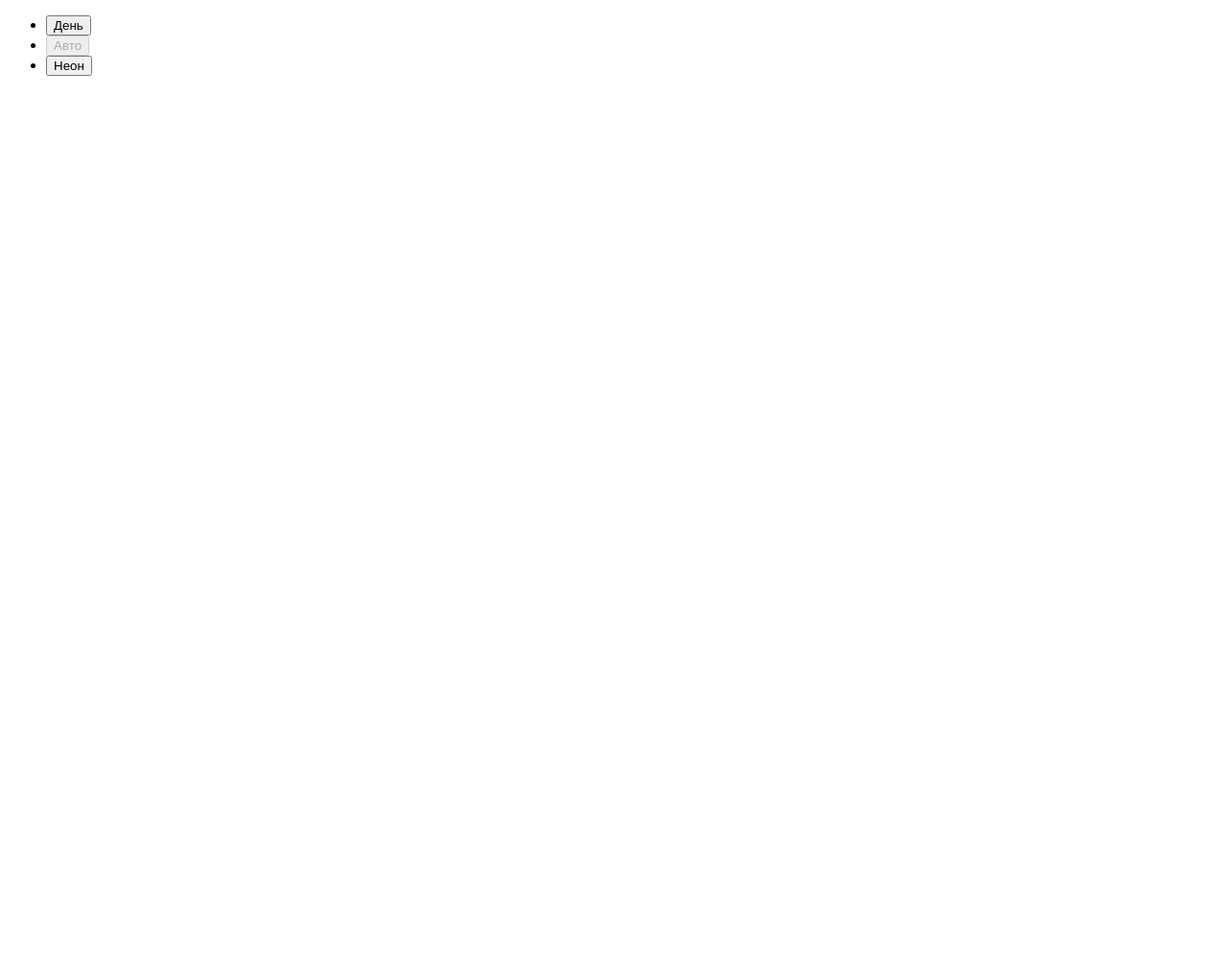
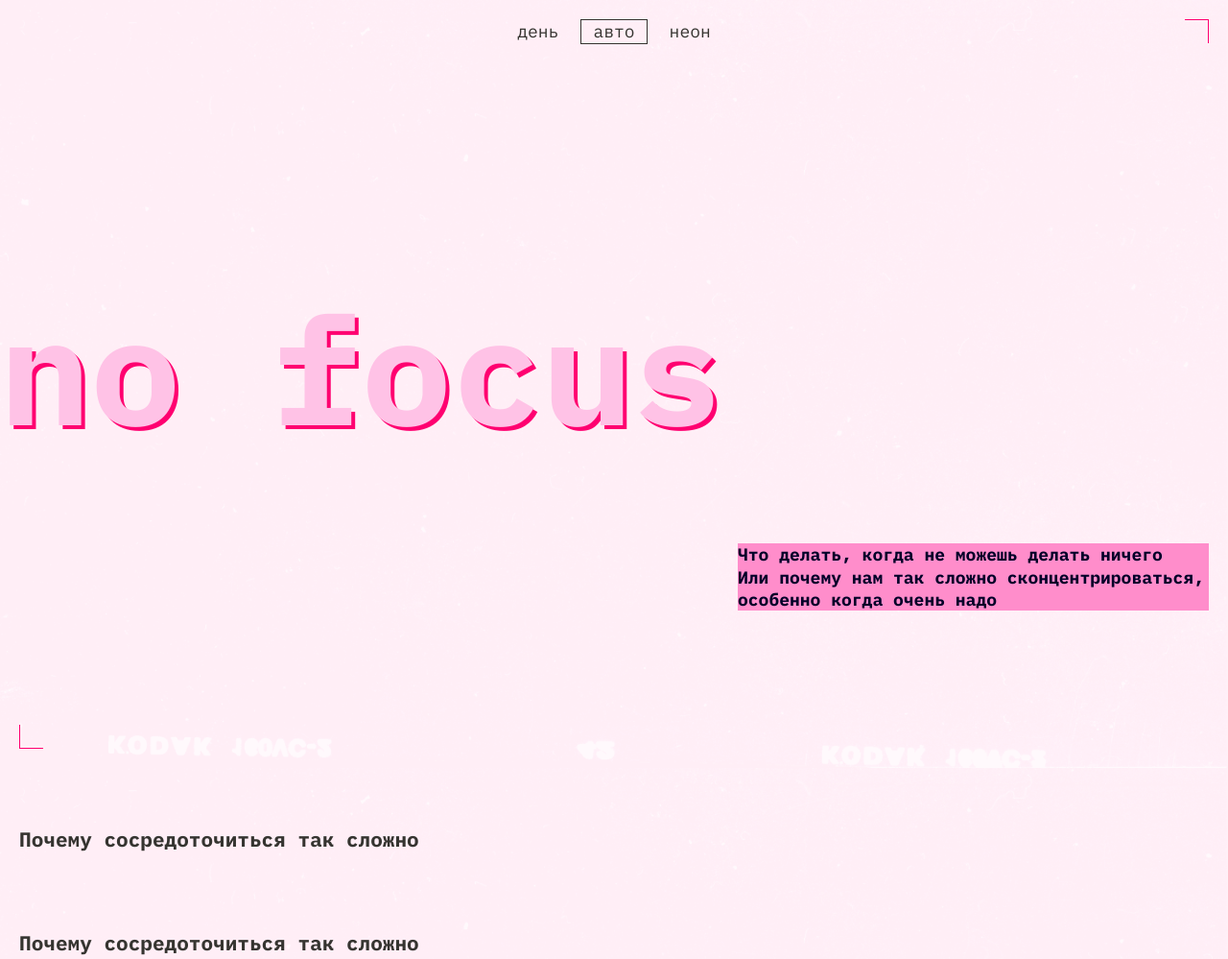
Before and after one commit to E-Okishev/slozhno-sosredotochitsya, a plain HTML site: page index.html in a window 1280 px wide. Shown: the top 999 px of the page at 96% size. Before the commit the page ends 800 px from the top, so only its background shows below. Drawn offline with Linux system fonts and the light colour scheme.

Commit message:
add header

```diff
--- a/index.html
+++ b/index.html
@@ -4,7 +4,14 @@
     <meta charset="UTF-8" />
     <meta http-equiv="X-UA-Compatible" content="IE=edge" />
     <meta name="viewport" content="width=device-width, initial-scale=1.0" />
+    <meta name="color-scheme" content="dark light">
     <title>Сложно сосредоточиться</title>
+    <link rel="stylesheet" href="./fonts/fonts.css">
+    <link rel="stylesheet" href="./styles/globals.css">
+    <link rel="stylesheet" href="./styles/variables.css">
+    <link rel="stylesheet" href="./styles/style.css">
+    <link rel="stylesheet" href="./styles/dark.css">
+    <link rel="stylesheet" href="./styles/light.css">
   </head>
   <body class="page">
     <header class="header decorated-zone">
@@ -12,29 +19,40 @@
         <ul class="header__theme-menu-list">
           <li class="header__theme-menu-item">
             <button
-              class="header__theme-menu-button header__theme-menu-button_type_light"
-            >
+              class="header__theme-menu-button header__theme-menu-button_type_light">
               День
             </button>
           </li>
           <li class="header__theme-menu-item">
             <button
-              class="header__theme-menu-button header__theme-menu-button_active header__theme-menu-button_type_auto"
-              disabled
-            >
+              class="header__theme-menu-button header__theme-menu-button_active header__theme-menu-button_type_auto" disabled>
               Авто
             </button>
           </li>
           <li class="header__theme-menu-item">
             <button
-              class="header__theme-menu-button header__theme-menu-button_type_dark"
-            >
+              class="header__theme-menu-button header__theme-menu-button_type_dark">
               Неон
             </button>
           </li>
         </ul>
       </nav>
+        <h1 class="title title-decor">no focus</h1>
+        <p class="subtitle subtitle-decor">Что делать, когда не можешь делать ничего <br>
+          Или почему нам так сложно сконцентрироваться, особенно когда очень надо</p>
+      <div class="rec" aria-hidden="true"></div>
     </header>
+    <main class="main">
+      <section class="section">
+        <h3>Почему сосредоточиться так сложно</h3>
+      </section>
+      <section class="section">
+        <h3>Почему сосредоточиться так сложно</h3>
+      </section>
+      <section class="section">
+        <h3>Почему сосредоточиться так сложно</h3>
+      </section>
+    </main>
     <script src="./scripts/script.js"></script>
   </body>
 </html>
--- a/styles/dark.css
+++ b/styles/dark.css
@@ -9,4 +9,12 @@
     Так стили написанные ниже будут иметь больший вес,
     чем стили в медиазапросе предпочтений пользователя
   */
+  --font-color: #DB00FF;
+  --title-color: #DB00FF;
+  --under-text-bg: #DB00FF;
+  --accent-color: #FF0070;
+
+  --bg-image: url("../images/cover-image-dark.png");
+
+  --dislay-none: inline-flex;
 }
--- a/styles/globals.css
+++ b/styles/globals.css
@@ -7,9 +7,15 @@
 }
 
 body {
+  --font-family: 'IBM Plex Mono';
+
   min-inline-size: 375px;
   max-inline-size: 1440px;
   margin: 0 auto;
+  font-family: var(--font-family), sans-serif;
+  color: var(--font-color);
+  font-size: 18px;
+  font-style: normal;
 }
 
 h1,
--- a/styles/light.css
+++ b/styles/light.css
@@ -4,9 +4,18 @@
   переключая тему
 */
 
+
 .page.theme_light {
   /* сохраните этот селектор в приведённом виде.
     Так стили написанные ниже будут иметь больший вес,
     чем стили в медиазапросе предпочтений пользователя
   */
+  --font-color: #353430;
+  --title-color: #FFC2E6;
+  --under-text-bg: #FF8DCB;
+  --accent-color: #FF0070;
+
+  --bg-image: url("../images/cover-image-light.png");
+
+  --dislay-none: none;
 }
--- a/styles/style.css
+++ b/styles/style.css
@@ -2,4 +2,154 @@
 
 .page {
   /* сохраните в разметке и стилях класс page. На его основе работает скрипт. */
+  background-image: var(--bg-image);
+  background-attachment: fixed;
+  background-repeat: no-repeat;
+  background-size: cover;
+  background-position: center;
+  background-color: #FFF1F7;
 }
+
+.header {
+  min-block-size: 100vh;
+  display: grid;
+  align-items: start;
+  padding: clamp(10px, 0.0286rem + 2.5445vw, 20px);
+  padding-inline-start: 0;
+}
+
+.decorated-zone {
+  position: relative;
+}
+
+.decorated-zone:before {
+  --font-color: var(--accent-color);
+
+  content: "";
+  position: absolute;
+  bottom: 20px;
+  left: 20px;
+  height: 25px;
+  width: 25px;
+  border-block-end: 1px solid var(--font-color);
+  border-inline-start: 1px solid var(--font-color);
+}
+
+.decorated-zone:after {
+  --font-color: var(--accent-color);
+
+  content: "";
+  position: absolute;
+  top: 20px;
+  right: 20px;
+  height: 25px;
+  width: 25px;
+  border-block-start: 1px solid var(--font-color);
+  border-inline-end: 1px solid var(--font-color);
+}
+
+.rec {
+  position: absolute;
+  display: var(--dislay-none);
+  align-items: center;
+  gap: 10px;
+  inset-inline-end: 29px;
+  inset-block-start: 20px;
+}
+
+.rec::before {
+  content: "rec";
+  text-transform: uppercase;
+  color: var(--accent-color);
+  line-height: 139%;
+}
+
+.rec::after {
+  content: "";
+  display: inline-block;
+  border-radius: 50%;
+  box-shadow: 0 0 4px 2px var(--accent-color);
+  background-color: var(--accent-color);
+  inline-size: 9px;
+  block-size: 9px;
+}
+
+.header__theme-menu {
+  justify-self: center;
+  margin-inline-start: 20px;
+  margin-block-end: 156px;
+}
+
+.header__theme-menu-list {
+  display: flex;
+  gap: 10px;
+  user-select: none;
+}
+
+.header__theme-menu-button {
+  background-color: transparent;
+  border: 1px solid transparent;
+  font-family: var(--font-family);
+  font-weight: 400;
+  font-size: 18px;
+  line-height: 100%;
+  text-transform: lowercase;
+  cursor: pointer;
+  padding-inline: 12px;
+  padding-block: 3px;
+}
+
+.header__theme-menu-button:hover {
+  border: 1px solid var(--accent-color-opacity);
+}
+
+.header__theme-menu-button:focus {
+  border-block-end: 1px solid var(--font-color);
+}
+
+.header__theme-menu-button:focus-visible {
+  outline: none;
+}
+
+.header__theme-menu-button_active {
+  border: 1px solid var(--font-color);
+  pointer-events: none;
+}
+
+.header__title {
+  display: grid;
+  align-items: center;
+}
+
+.title {
+  font-weight: 700;
+  font-size: clamp(7.5rem, 0.5625rem + 14.4531vw, 9.8125rem) ;
+  line-height: 82.5%;
+  text-shadow: 4px 4px 0px var(--accent-color);
+}
+
+.title-decor {
+  color: var(--title-color);
+}
+
+.subtitle {
+  --font-color: #000028;
+
+  font-weight: 700;
+  line-height: 130%;
+  background-color: var(--under-text-bg);
+  justify-self: end;
+  inline-size: clamp(364px, calc(100% / 2 - 10px), 491px);
+  margin-block-end: 26px;
+  color: var(--font-color);
+}
+
+.main {
+  margin-block: 60px;
+  display: grid;
+  gap: 80px;
+}
+
+.section {
+  margin-inline: 20px;
+}
--- a/styles/variables.css
+++ b/styles/variables.css
@@ -1,4 +1,27 @@
-/*
-  Переменные для вашего проекта
-  и их переопределение под различные устройства
-*/
+@media (prefers-color-scheme: dark) {
+  :root {
+    --font-color: #db00ff;
+    --title-color: #DB00FF;
+    --under-text-bg: #DB00FF;
+    --accent-color: #FF0070;
+    --accent-color-opacity: rgba(255, 0, 112, 0.4);
+
+    --bg-image: url("../images/cover-image-dark.png");
+
+    --dislay-none: inline-flex;
+  }
+}
+
+@media (prefers-color-scheme: light) {
+  :root {
+    --font-color: #353430;
+    --title-color: #FFC2E6;
+    --under-text-bg: #FF8DCB;
+    --accent-color: #FF0070;
+    --accent-color-opacity: rgba(50, 49, 45, 0.4);
+
+    --bg-image: url("../images/cover-image-light.png");
+
+    --dislay-none: none;
+  }
+}
```
